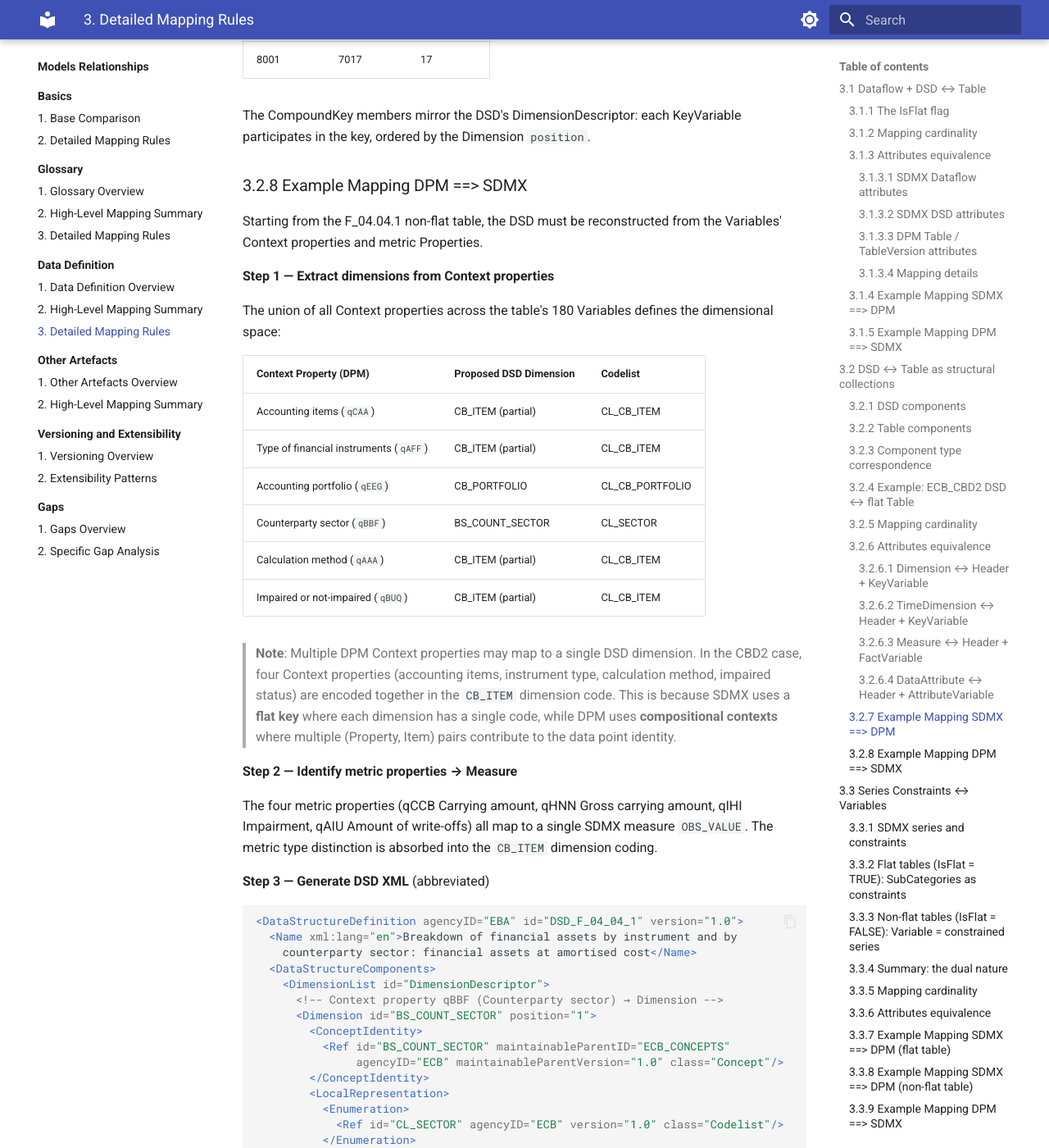
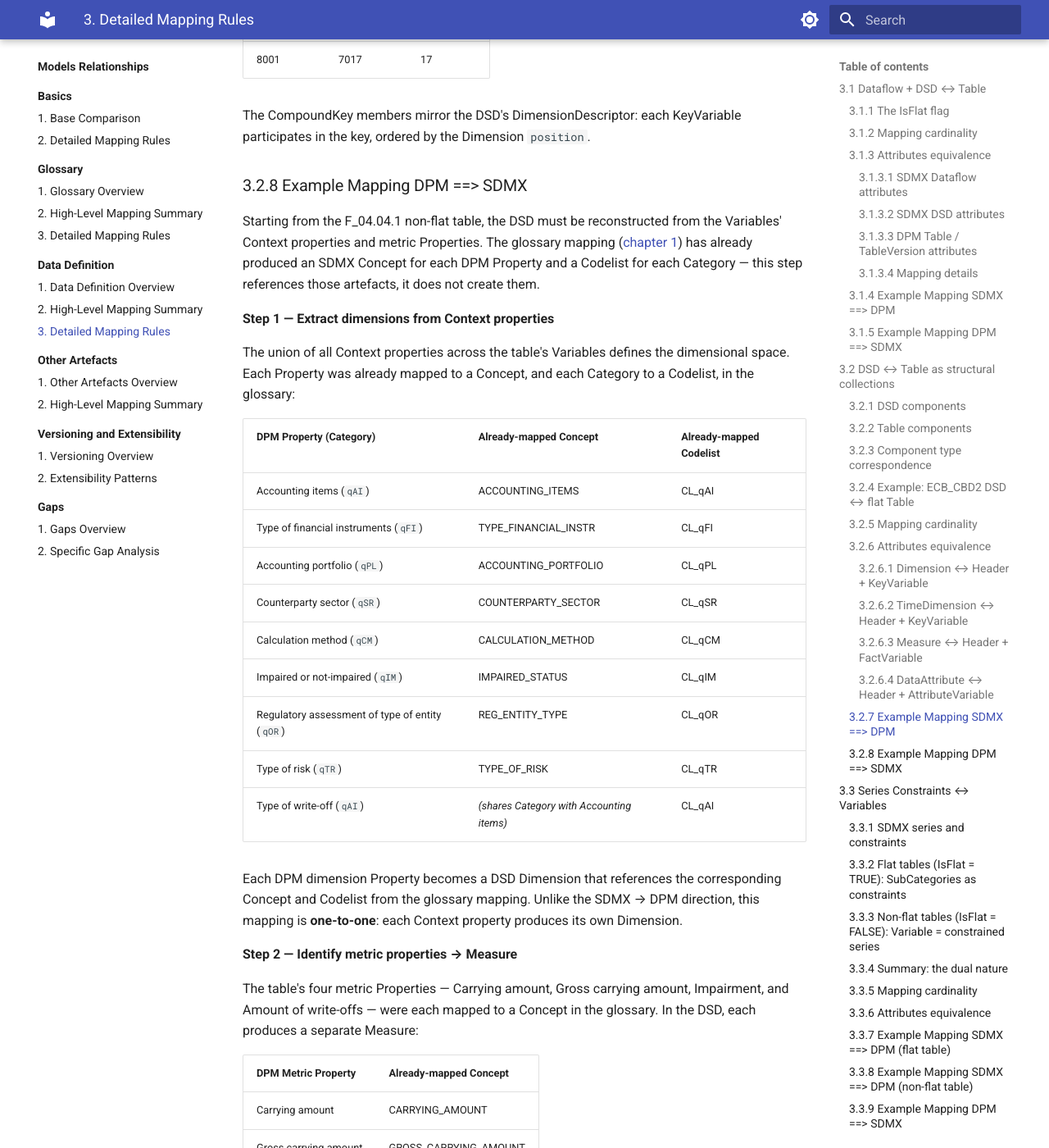
Before and after one commit to sdmx-twg/wp-sdmx-dpm, an MkDocs documentation site: the page built from docs/models-relationships/02_data_definition/03_detailed_mapping_rules.md, in a window 1280 px wide and 1400 px high, scrolled down 21361 px. Shown: the whole window at 82% size. Built offline with MkDocs 1.6.1 and Material for MkDocs 9.7.7, drawn with Linux system fonts in a browser that asks for light colours; some of the changed text lies outside the part shown.

Commit message:
docs: clarify DPM to SDMX mapping process and update examples for accuracy

```diff
--- a/docs/models-relationships/02_data_definition/03_detailed_mapping_rules.md
+++ b/docs/models-relationships/02_data_definition/03_detailed_mapping_rules.md
@@ -664,26 +664,36 @@ The CompoundKey members mirror the DSD's DimensionDescriptor: each KeyVariable p
 
 ### 3.2.8 Example Mapping DPM ==> SDMX
 
-Starting from the F_04.04.1 non-flat table, the DSD must be reconstructed from the Variables' Context properties and metric Properties.
+Starting from the F_04.04.1 non-flat table, the DSD must be reconstructed from the Variables' Context properties and metric Properties. The glossary mapping ([chapter 1](../01_glossary/03_detailed_mapping_rules.md)) has already produced an SDMX Concept for each DPM Property and a Codelist for each Category — this step references those artefacts, it does not create them.
 
 **Step 1 — Extract dimensions from Context properties**
 
-The union of all Context properties across the table's 180 Variables defines the dimensional space:
+The union of all Context properties across the table's Variables defines the dimensional space. Each Property was already mapped to a Concept, and each Category to a Codelist, in the glossary:
 
-| Context Property (DPM)               | Proposed DSD Dimension | Codelist                  |
-| ------------------------------------ | ---------------------- | ------------------------- |
-| Accounting items (`qCAA`)            | CB_ITEM (partial)      | CL_CB_ITEM                |
-| Type of financial instruments (`qAFF`) | CB_ITEM (partial)    | CL_CB_ITEM                |
-| Accounting portfolio (`qEEG`)        | CB_PORTFOLIO           | CL_CB_PORTFOLIO           |
-| Counterparty sector (`qBBF`)         | BS_COUNT_SECTOR        | CL_SECTOR                 |
-| Calculation method (`qAAA`)          | CB_ITEM (partial)      | CL_CB_ITEM                |
-| Impaired or not-impaired (`qBUQ`)    | CB_ITEM (partial)      | CL_CB_ITEM                |
+| DPM Property (Category)                         | Already-mapped Concept | Already-mapped Codelist |
+| ------------------------------------------------ | ---------------------- | ----------------------- |
+| Accounting items (`qAI`)                         | ACCOUNTING_ITEMS       | CL_qAI                 |
+| Type of financial instruments (`qFI`)            | TYPE_FINANCIAL_INSTR   | CL_qFI                 |
+| Accounting portfolio (`qPL`)                     | ACCOUNTING_PORTFOLIO   | CL_qPL                 |
+| Counterparty sector (`qSR`)                      | COUNTERPARTY_SECTOR    | CL_qSR                 |
+| Calculation method (`qCM`)                       | CALCULATION_METHOD     | CL_qCM                 |
+| Impaired or not-impaired (`qIM`)                 | IMPAIRED_STATUS        | CL_qIM                 |
+| Regulatory assessment of type of entity (`qOR`)  | REG_ENTITY_TYPE        | CL_qOR                 |
+| Type of risk (`qTR`)                             | TYPE_OF_RISK           | CL_qTR                 |
+| Type of write-off (`qAI`)                        | *(shares Category with Accounting items)* | CL_qAI  |
 
-> **Note**: Multiple DPM Context properties may map to a single DSD dimension. In the CBD2 case, four Context properties (accounting items, instrument type, calculation method, impaired status) are encoded together in the `CB_ITEM` dimension code. This is because SDMX uses a **flat key** where each dimension has a single code, while DPM uses **compositional contexts** where multiple (Property, Item) pairs contribute to the data point identity.
+Each DPM dimension Property becomes a DSD Dimension that references the corresponding Concept and Codelist from the glossary mapping. Unlike the SDMX → DPM direction, this mapping is **one-to-one**: each Context property produces its own Dimension.
 
 **Step 2 — Identify metric properties → Measure**
 
-The four metric properties (qCCB Carrying amount, qHNN Gross carrying amount, qIHI Impairment, qAIU Amount of write-offs) all map to a single SDMX measure `OBS_VALUE`. The metric type distinction is absorbed into the `CB_ITEM` dimension coding.
+The table's four metric Properties — Carrying amount, Gross carrying amount, Impairment, and Amount of write-offs — were each mapped to a Concept in the glossary. In the DSD, each produces a separate Measure:
+
+| DPM Metric Property     | Already-mapped Concept   |
+| ----------------------- | ------------------------ |
+| Carrying amount         | CARRYING_AMOUNT          |
+| Gross carrying amount   | GROSS_CARRYING_AMOUNT    |
+| Impairment              | IMPAIRMENT               |
+| Amount of write-offs    | AMOUNT_WRITE_OFFS        |
 
 **Step 3 — Generate DSD XML** (abbreviated)
 
@@ -693,56 +703,58 @@ The four metric properties (qCCB Carrying amount, qHNN Gross carrying amount, qI
     counterparty sector: financial assets at amortised cost</Name>
   <DataStructureComponents>
     <DimensionList id="DimensionDescriptor">
-      <!-- Context property qBBF (Counterparty sector) → Dimension -->
-      <Dimension id="BS_COUNT_SECTOR" position="1">
+      <!-- DPM Property "Counterparty sector" (Category qSR)
+           → already-mapped Concept + Codelist -->
+      <Dimension id="COUNTERPARTY_SECTOR" position="1">
         <ConceptIdentity>
-          <Ref id="BS_COUNT_SECTOR" maintainableParentID="ECB_CONCEPTS"
-               agencyID="ECB" maintainableParentVersion="1.0" class="Concept"/>
+          <Ref id="COUNTERPARTY_SECTOR" maintainableParentID="EBA_CONCEPTS"
+               agencyID="EBA" maintainableParentVersion="1.0" class="Concept"/>
         </ConceptIdentity>
         <LocalRepresentation>
           <Enumeration>
-            <Ref id="CL_SECTOR" agencyID="ECB" version="1.0" class="Codelist"/>
+            <Ref id="CL_qSR" agencyID="EBA" version="1.0" class="Codelist"/>
           </Enumeration>
         </LocalRepresentation>
       </Dimension>
-      <!-- Context properties qCAA + qAFF + qAAA + qBUQ → CB_ITEM
-           (consolidated via codification scheme) -->
-      <Dimension id="CB_ITEM" position="2">
+      <!-- DPM Property "Accounting items" (Category qAI) -->
+      <Dimension id="ACCOUNTING_ITEMS" position="2">
         <ConceptIdentity>
-          <Ref id="CB_ITEM" maintainableParentID="ECB_CONCEPTS"
-               agencyID="ECB" maintainableParentVersion="1.0" class="Concept"/>
+          <Ref id="ACCOUNTING_ITEMS" maintainableParentID="EBA_CONCEPTS"
+               agencyID="EBA" maintainableParentVersion="1.0" class="Concept"/>
         </ConceptIdentity>
         <LocalRepresentation>
           <Enumeration>
-            <Ref id="CL_CB_ITEM" agencyID="ECB" version="1.0" class="Codelist"/>
+            <Ref id="CL_qAI" agencyID="EBA" version="1.0" class="Codelist"/>
           </Enumeration>
         </LocalRepresentation>
       </Dimension>
-      <!-- Context property qEEG (Accounting portfolio) → Dimension -->
-      <Dimension id="CB_PORTFOLIO" position="3">
+      <!-- DPM Property "Accounting portfolio" (Category qPL) -->
+      <Dimension id="ACCOUNTING_PORTFOLIO" position="3">
         <ConceptIdentity>
-          <Ref id="CB_PORTFOLIO" maintainableParentID="ECB_CONCEPTS"
-               agencyID="ECB" maintainableParentVersion="1.0" class="Concept"/>
+          <Ref id="ACCOUNTING_PORTFOLIO" maintainableParentID="EBA_CONCEPTS"
+               agencyID="EBA" maintainableParentVersion="1.0" class="Concept"/>
         </ConceptIdentity>
         <LocalRepresentation>
           <Enumeration>
-            <Ref id="CL_CB_PORTFOLIO" agencyID="ECB" version="1.0"
-                 class="Codelist"/>
+            <Ref id="CL_qPL" agencyID="EBA" version="1.0" class="Codelist"/>
           </Enumeration>
         </LocalRepresentation>
       </Dimension>
+      <!-- ... remaining dimensions for qFI, qCM, qIM, qOR, qTR -->
     </DimensionList>
     <MeasureList id="MeasureDescriptor">
-      <!-- Four metric properties → single OBS_VALUE -->
-      <Measure id="OBS_VALUE">
+      <!-- DPM metric Property "Carrying amount" → Measure -->
+      <Measure id="CARRYING_AMOUNT">
         <ConceptIdentity>
-          <Ref id="OBS_VALUE" maintainableParentID="ECB_CONCEPTS"
-               agencyID="ECB" maintainableParentVersion="1.0" class="Concept"/>
+          <Ref id="CARRYING_AMOUNT" maintainableParentID="EBA_CONCEPTS"
+               agencyID="EBA" maintainableParentVersion="1.0" class="Concept"/>
         </ConceptIdentity>
         <LocalRepresentation>
-          <TextFormat textType="String" maxLength="30"/>
+          <TextFormat textType="Decimal"/>
         </LocalRepresentation>
       </Measure>
+      <!-- ... remaining measures for GROSS_CARRYING_AMOUNT, IMPAIRMENT,
+               AMOUNT_WRITE_OFFS -->
     </MeasureList>
   </DataStructureComponents>
 </DataStructureDefinition>
@@ -750,11 +762,11 @@ The four metric properties (qCCB Carrying amount, qHNN Gross carrying amount, qI
 
 Key observations on the non-flat → SDMX mapping:
 
-- **Context property consolidation**: Multiple DPM Context properties (accounting items, instrument type, impairment stage, calculation method) must be consolidated into a single `CB_ITEM` dimension code. This requires a **codification scheme** (e.g., `A1200` for "Debt securities, carrying amount") that maps DPM compositional contexts to single SDMX code values.
-- **Metric consolidation**: Four DPM metric Properties (carrying amount, gross carrying amount, impairment, write-offs) map to a single SDMX measure (`OBS_VALUE`). The metric type is encoded in the `CB_ITEM` dimension.
-- **Transmission dimensions**: Dimensions like `FREQ`, `REF_AREA`, and `TIME_PERIOD` may need to be added for the SDMX data exchange format — they are not present in the DPM Variable Contexts.
+- **One Property, one Dimension**: Unlike the SDMX → DPM flat case where multiple Context properties might need consolidation, here each DPM Context property maps directly to its own DSD Dimension, referencing the Concept and Codelist already produced by the glossary mapping. No codification scheme is needed in this direction.
+- **Multiple Measures**: Each DPM metric Property produces a separate SDMX Measure, referencing its already-mapped Concept. SDMX 3.0 supports multiple measures natively.
+- **Transmission dimensions**: Dimensions like `FREQ`, `REF_AREA`, and `TIME_PERIOD` may need to be added for SDMX data exchange — they are not present in the DPM Variable Contexts and have no corresponding Properties.
 
-This mapping is **not mechanical** — it requires design decisions about how to consolidate Context properties into SDMX dimensions and which codification scheme to use. This is the main reason why the flat table approach is recommended for new SDMX-originated structures.
+This mapping is **mechanical** in the non-flat → SDMX direction when using the glossary artefacts directly. Design decisions arise only when the target is a *pre-existing* SDMX DSD (like ECB CBD2) that consolidates multiple DPM properties into fewer dimensions — that consolidation requires a codification scheme and is not part of the standard mapping path.
 
 
 ## 3.3 Series Constraints ↔ Variables
```
